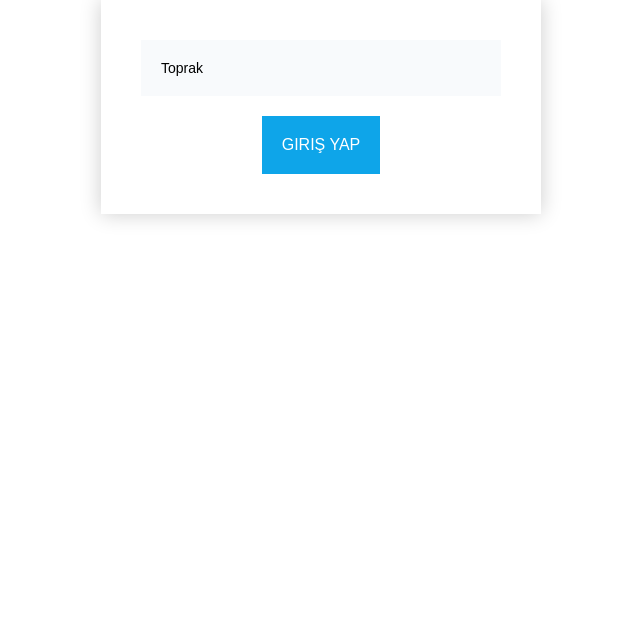
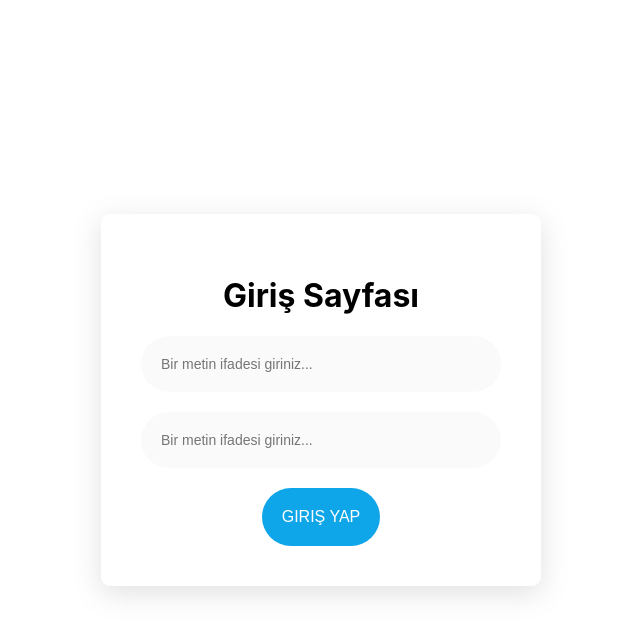
Before and after one commit to toprak-cavusdag/basic-form-react, a React (Create React App) app: page / in a window 1280 px wide. Shown: the top 636 px of the page, without its empty margins (319-959 px from the left). Built offline with nearby package versions, Linux system fonts and the light colour scheme; the HTML template or start-up script is replaced by a standard one.

Commit message:
Colored and edited project

```diff
--- a/src/App.css
+++ b/src/App.css
@@ -1,38 +1,7 @@
-.App {
-  text-align: center;
-}
-
-.App-logo {
-  height: 40vmin;
-  pointer-events: none;
-}
-
-@media (prefers-reduced-motion: no-preference) {
-  .App-logo {
-    animation: App-logo-spin infinite 20s linear;
-  }
-}
-
-.App-header {
-  background-color: #282c34;
-  min-height: 100vh;
+.custom-page {
+  height: 100vh;
   display: flex;
   flex-direction: column;
-  align-items: center;
   justify-content: center;
-  font-size: calc(10px + 2vmin);
-  color: white;
+  background-color: #ffff;
 }
-
-.App-link {
-  color: #61dafb;
-}
-
-@keyframes App-logo-spin {
-  from {
-    transform: rotate(0deg);
-  }
-  to {
-    transform: rotate(360deg);
-  }
-}
--- a/src/App.js
+++ b/src/App.js
@@ -5,11 +5,20 @@ import Button from './components/button/button';
 import Form from './components/Form/form';
 
 function App() {
-  const [text, setText] = useState('Toprak');
+  const [text, setText] = useState('');
 
   return (
-    <div>
+    <div className='custom-page'>
       <Form>
+        <h1>Giriş Sayfası</h1>
+        <Input
+          value={text}
+          placeholder={'Bir metin ifadesi giriniz...'}
+          onChange={(e) => {
+            setText(e.target.value);
+          }}
+        />
+
         <Input
           value={text}
           placeholder={'Bir metin ifadesi giriniz...'}
--- a/src/components/Form/form.css
+++ b/src/components/Form/form.css
@@ -4,7 +4,8 @@
     background-color: #ffff;
     max-width: 360px;
     margin: 0 auto;
+    box-shadow: rgba(100, 100, 111, 0.2) 0px 7px 29px 0px;
     padding: 40px;
     text-align: center;
-    box-shadow: 0 0 20px rgba(0, 0, 0, 0.2);
+    border-radius: 9px;
 }
--- a/src/components/button/button.css
+++ b/src/components/button/button.css
@@ -10,15 +10,16 @@
     transition: all .3s ease;
     cursor: pointer;
     color: white;
+    border-radius: 40px;
 
 }
 
 .custom-button:hover,
 .custom-button:active,
 .custom-button:focus {
-    background-color: #38bdf8;
-    transform: translateY(-3px);
-    box-shadow: rgba(0, 0, 0, 0.16) 0px 3px 3px, rgba(0, 0, 0, 0.23) 0px 3px 3px;
+    background-color: #ffff;
+    border: #0ea5e9 1px solid;
+    color: #0ea5e9;
 }
 
 .container {
--- a/src/components/input/input.css
+++ b/src/components/input/input.css
@@ -1,6 +1,7 @@
 .custom-input {
     outline: none;
-    background: #f8fafc;
+    background: #fafafa;
+    border-radius: 30px;
     width: 100%;
     border: 0;
     margin: 0 0 20px;
```
